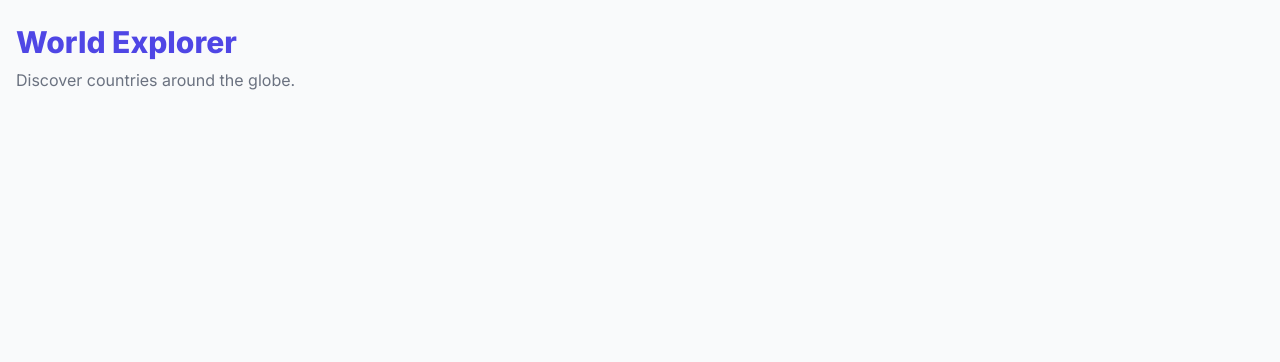
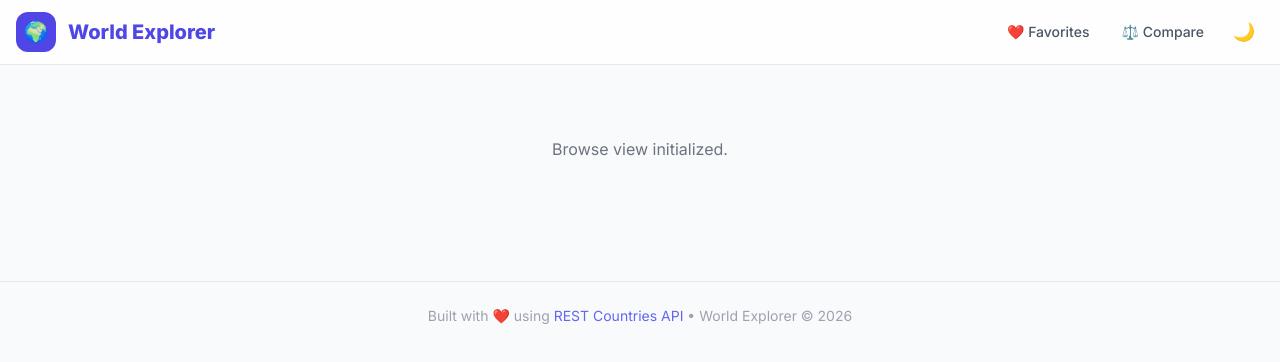
Before and after one commit to hemantsharma7707/World-Explorer, a plain HTML site: page index.html in a window 1280 px wide. Drawn offline with nearby package versions, Linux system fonts and the light colour scheme.

Commit message:
feat: add responsive navbar with branding and dark mode toggle

```diff
--- a/index.html
+++ b/index.html
@@ -24,10 +24,66 @@
     }
   </script>
 </head>
-<body class="bg-gray-50 dark:bg-gray-950 text-gray-900 dark:text-gray-100 font-sans min-h-screen">
+<body class="bg-gray-50 dark:bg-gray-950 text-gray-900 dark:text-gray-100 font-sans min-h-screen transition-colors duration-300">
+
+  <!-- ==================== NAVBAR ==================== -->
+  <header class="sticky top-0 z-50 bg-white/80 dark:bg-gray-900/80 backdrop-blur-lg border-b border-gray-200 dark:border-gray-800">
+    <div class="max-w-7xl mx-auto px-4 py-3 flex items-center justify-between">
+      <!-- Logo -->
+      <a href="#" id="logo" class="flex items-center gap-3">
+        <div class="w-10 h-10 bg-indigo-600 rounded-xl flex items-center justify-center">
+          <span class="text-white text-xl">🌍</span>
+        </div>
+        <h1 class="text-xl font-extrabold text-indigo-600">World Explorer</h1>
+      </a>
+
+      <!-- Nav Buttons -->
+      <div class="flex items-center gap-2">
+        <button id="favoritesBtn" class="px-3 py-2 rounded-lg text-sm font-medium text-gray-600 dark:text-gray-300 hover:bg-indigo-50 dark:hover:bg-indigo-900/20 transition-colors">
+          ❤️ <span class="hidden sm:inline">Favorites</span>
+          <span id="favCount" class="ml-1 px-1.5 py-0.5 bg-red-500 text-white text-xs rounded-full hidden">0</span>
+        </button>
+        <button id="compareBtn" class="px-3 py-2 rounded-lg text-sm font-medium text-gray-600 dark:text-gray-300 hover:bg-indigo-50 dark:hover:bg-indigo-900/20 transition-colors">
+          ⚖️ <span class="hidden sm:inline">Compare</span>
+        </button>
+        <button id="darkModeBtn" class="w-10 h-10 rounded-lg flex items-center justify-center text-lg hover:bg-gray-100 dark:hover:bg-gray-800 transition-colors">
+          🌙
+        </button>
+      </div>
+    </div>
+  </header>
+
+  <!-- ==================== MAIN CONTENT ==================== -->
   <main class="max-w-7xl mx-auto px-4 py-6">
-    <h1 class="text-3xl font-extrabold text-indigo-600">World Explorer</h1>
-    <p class="text-gray-500 mt-2">Discover countries around the globe.</p>
+    <section id="browseView">
+      <div class="text-center py-12 text-gray-500">
+        Browse view initialized.
+      </div>
+    </section>
   </main>
+
+  <!-- ==================== FOOTER ==================== -->
+  <footer class="border-t border-gray-200 dark:border-gray-800 mt-12 py-6 text-center text-sm text-gray-400">
+    Built with ❤️ using <a href="https://restcountries.com/" target="_blank" class="text-indigo-500 hover:underline">REST Countries API</a> • World Explorer © 2026
+  </footer>
+
+  <script>
+    function initDarkMode() {
+      const saved = localStorage.getItem('darkMode');
+      if (saved === 'true') {
+        document.documentElement.classList.add('dark');
+        document.getElementById('darkModeBtn').textContent = '☀️';
+      }
+    }
+
+    function toggleDarkMode() {
+      const isDark = document.documentElement.classList.toggle('dark');
+      localStorage.setItem('darkMode', isDark);
+      document.getElementById('darkModeBtn').textContent = isDark ? '☀️' : '🌙';
+    }
+
+    document.getElementById('darkModeBtn').addEventListener('click', toggleDarkMode);
+    document.addEventListener('DOMContentLoaded', initDarkMode);
+  </script>
 </body>
 </html>
```
